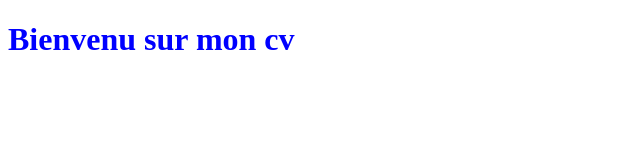
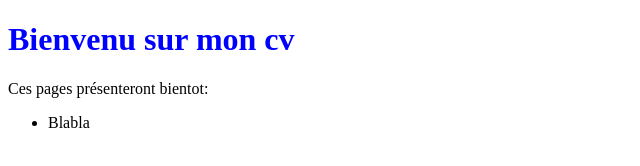
Before and after one commit to Alexandra45675/Site-R3.01, a plain HTML site: page index.html in a window 1280 px wide. Shown: the whole page, without its empty margins (0-640 px from the left). Drawn offline with Linux system fonts and the light colour scheme.

Commit message:
Modification de la page d'accueil

```diff
--- a/index.html
+++ b/index.html
@@ -8,5 +8,9 @@
 </head>
 <body>
         <h1> Bienvenu sur mon cv</h1>
+        <p> Ces pages présenteront bientot:</p>
+        <ul>
+            <li>Blabla</li>
+        </ul>
 </body>
 </htm
```
